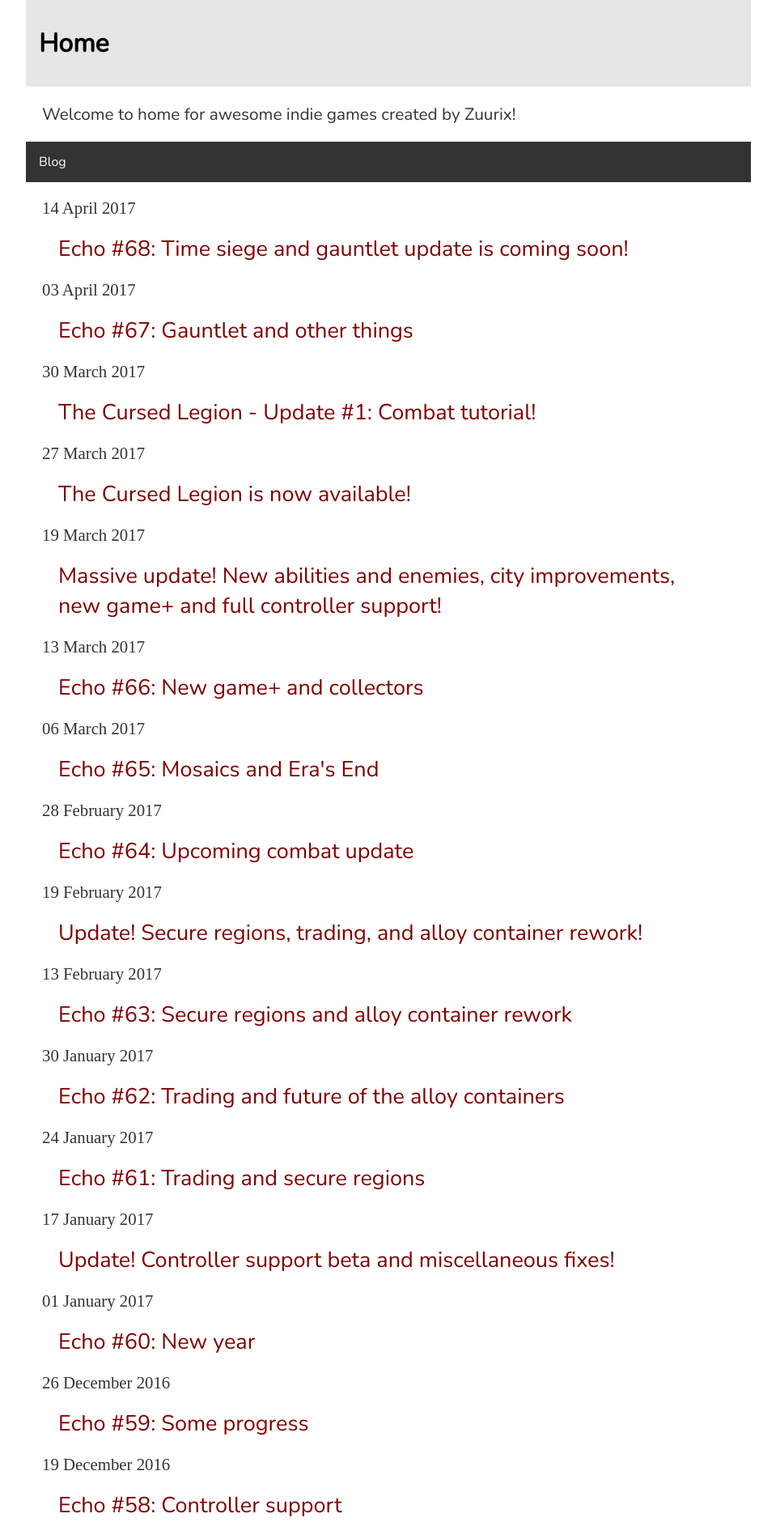
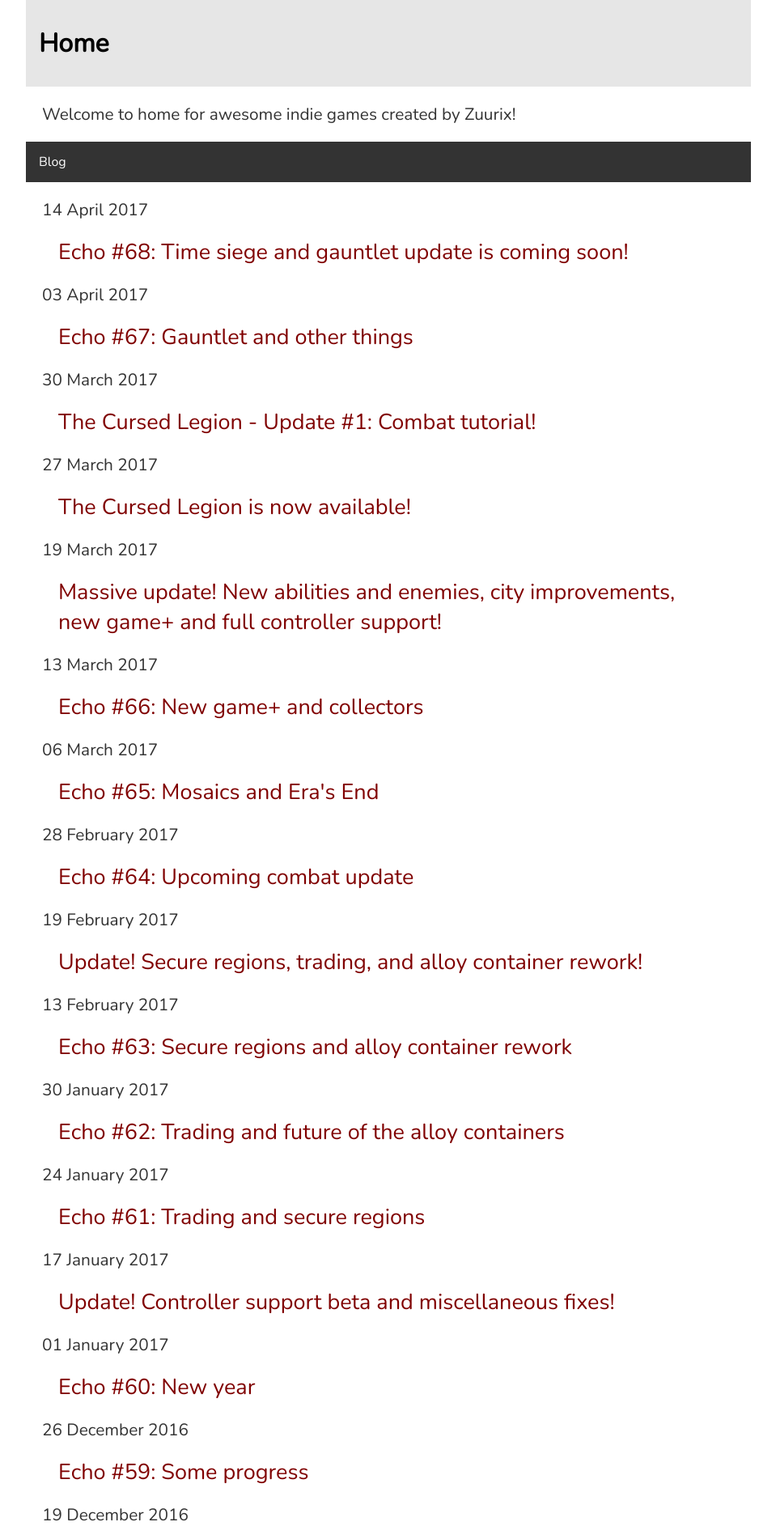
Before and after one commit to Phoebe3663/Zuurix.github.io, a Jekyll site: the page built from index.html, in a window 1280 px wide. Shown: the part 364-2265 px from the top of the page at 81% size, without its empty margins (160-1119 px from the left). Built offline with Jekyll 4.4.1, drawn with Linux system fonts in a browser that asks for light colours.

Commit message:
CSS font update

```diff
--- a/css/main.css
+++ b/css/main.css
@@ -1,6 +1,7 @@
 @import url('https://fonts.googleapis.com/css?family=Nunito');
 
 body {
+    font-family: 'Nunito', sans-serif;
     margin: 60px auto;
     width: 70%;
 }
@@ -201,6 +202,7 @@ comments a:active {
 /*Unordered list*/
 
 ul.posts {
+    font-family: 'Nunito', sans-serif;
     list-style: none;
     font-size: 1.3em;
     color: #333;
```
